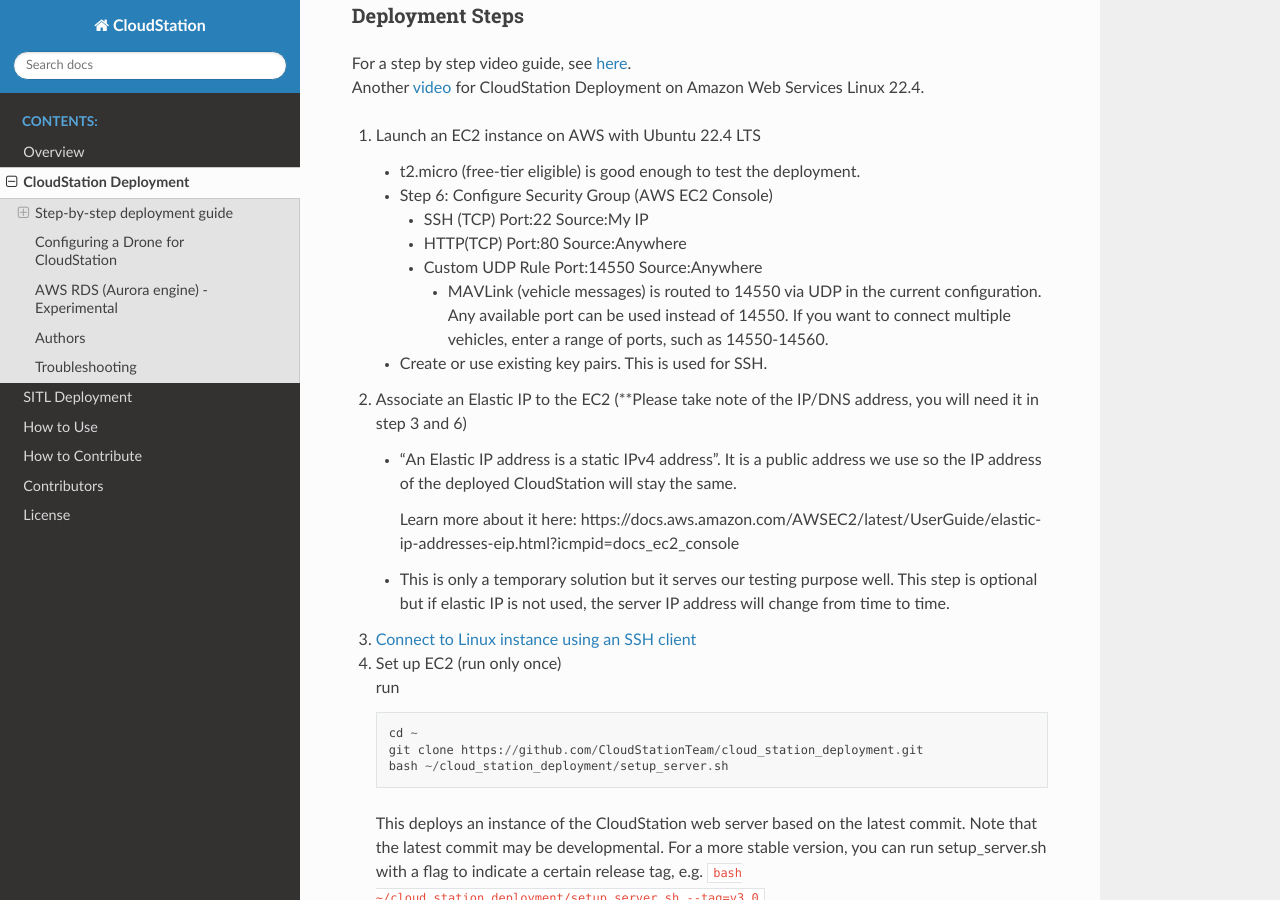
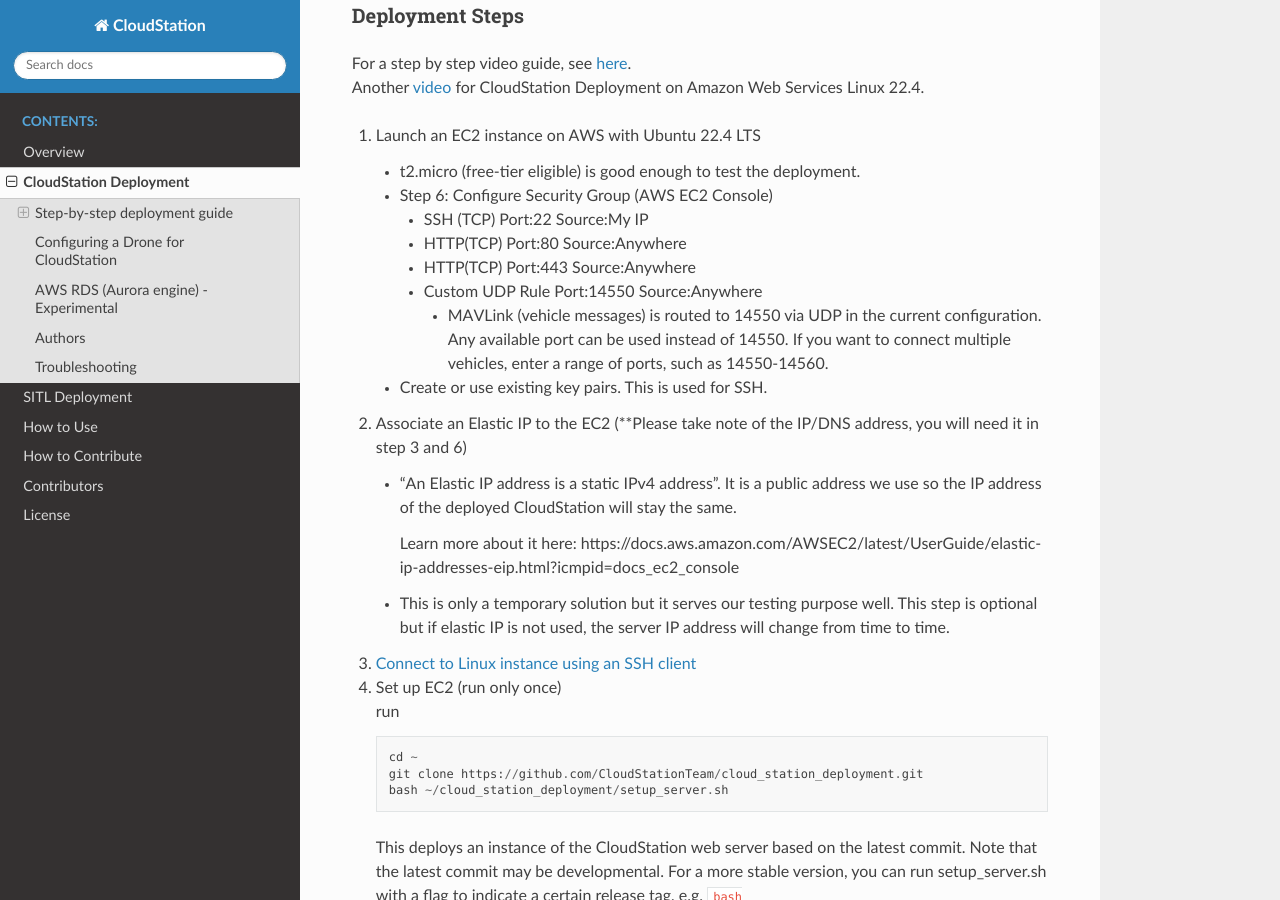
Before and after one commit to CloudStationTeam/docs, a Sphinx documentation site: the page built from source/deployment.md, in a window 1280 px wide and 900 px high, scrolled down 552 px. Built offline with Sphinx 7.4.7 and the Read the Docs theme 2.0.0, drawn with Linux system fonts in a browser that asks for light colours.

Commit message:
Update deployment.md

```diff
--- a/source/deployment.md
+++ b/source/deployment.md
@@ -18,6 +18,7 @@
     * Step 6: Configure Security Group (AWS EC2 Console)
       * SSH (TCP)   Port:22     Source:My IP
       * HTTP(TCP)   Port:80     Source:Anywhere
+      * HTTP(TCP)   Port:443     Source:Anywhere
       * Custom UDP Rule  Port:14550  Source:Anywhere
         * MAVLink (vehicle messages) is routed to 14550 via UDP in the current configuration. Any available port can be used instead of 14550. If you want to connect multiple vehicles, enter a range of ports, such as 14550-14560.
     * Create or use existing key pairs. This is used for SSH.
```
